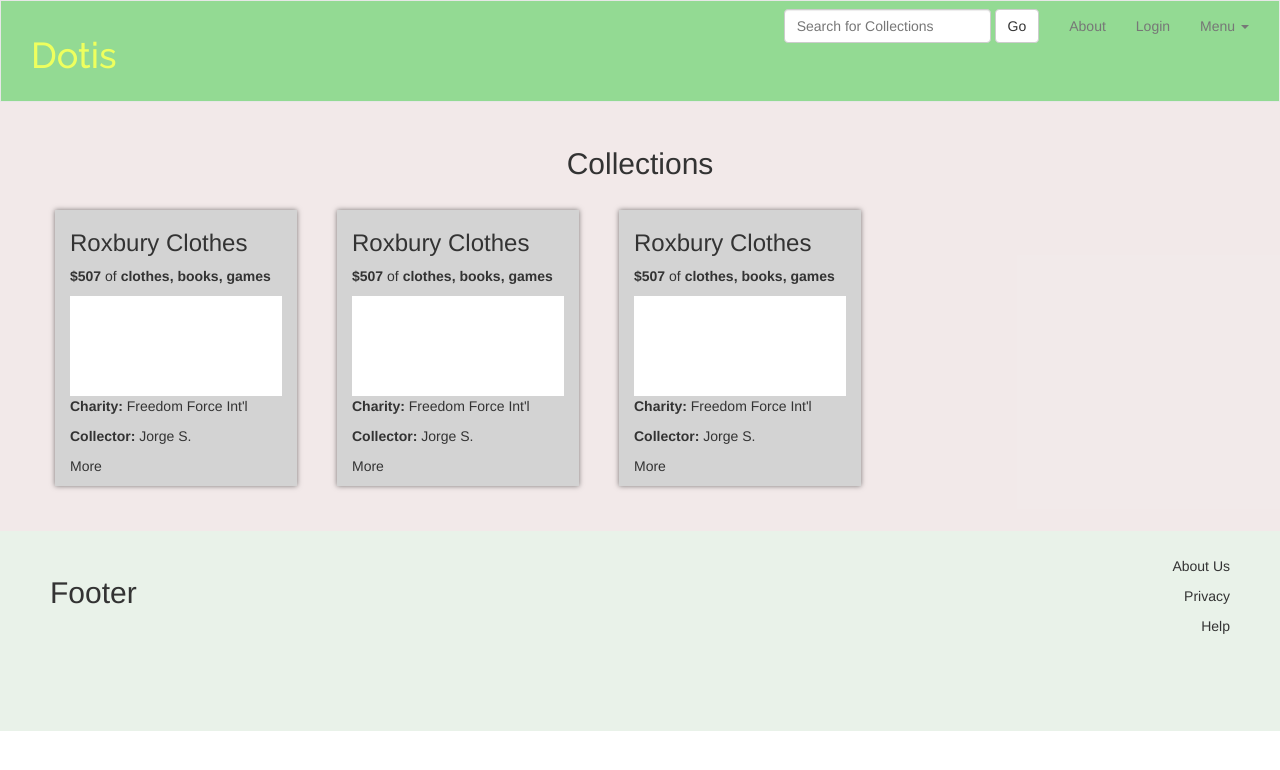
After one commit to wilsonqin/dotis, a Python web app: template templates/collections.html in a window 1280 px wide. The commit adds this page. Shown: the top 770 px of the page. Run offline with Jinja, Linux system fonts and the light colour scheme; the template is opened without the code that fills it, so the values that code supplies are empty; some libraries are stand-ins or nearby versions.

Commit message:
collections.html + css tweaks

```diff
--- a/app/urls.py
+++ b/app/urls.py
@@ -13,4 +13,5 @@ urlpatterns = patterns('',
     url(r'^admin/', include(admin.site.urls)),
     url(r'^index', views.index, name='index'),
     url(r'^login', views.login, name='login'),
+    url(r'^browse', views.browse, name='browse'),
 )
--- a/app/views.py
+++ b/app/views.py
@@ -7,6 +7,10 @@ import json
 def index(request):
   context = {'title': 'adsfsa', 'redirect_url': request.path}
   return render(request, 'index.html', context)
+
+def browse(request):
+  context = {}
+  return render(request, 'collections.html', context)
 
 def login(request):
   context = {
--- a/static/css/main.css
+++ b/static/css/main.css
@@ -3,6 +3,7 @@
 .navbar-default {
 	margin-bottom: 0;
 	background-color: #93da93;
+	border-radius: 0;
 }
 .navbar-brand {
 	font-family: Raleway;
@@ -65,6 +66,12 @@ section.users {
 	background-color: rgba(45,45,128, .1);
 	padding: 25px 50px;
 }
+.users h2 {
+	text-align: center;
+}
+.collections h2 {
+	text-align: center;
+}
 .users .row .col-xs-4 {
 	box-shadow: 0 0 5px rgba(0,0,0,.5);
 	margin: 20px;
--- a/templates/base.html
+++ b/templates/base.html
@@ -43,7 +43,7 @@
             <button type="submit" class="btn btn-default">Go</button>
             </form></li>
             <li><a href="#">About</a></li>
-            <li><a href="#">Login</a></li>
+            <li><a href="login">Login</a></li>
             <li class="dropdown">
               <a href="#" class="dropdown-toggle" data-toggle="dropdown">Menu <span class="caret"></span></a>
               <ul class="dropdown-menu" role="menu">
@@ -51,7 +51,7 @@
                 <li><a href="#">Another action</a></li>
                 <li><a href="#">Something else here</a></li>
                 <li class="divider"></li>
-                <li><a href="#">Separated link</a></li>
+                <li><a href="#">Sign out</a></li>
               </ul>
             </li>
           </ul>
--- /dev/null
+++ b/templates/collections.html
@@ -0,0 +1,36 @@
+{% extends "base.html" %}
+{% block style %}<link href="{{ STATIC_URL }}css/collections.css" rel="stylesheet"/>{% endblock %}
+{% block title %}Browse Collections{% endblock %}
+{% block content %}
+<section class="collections">
+		<div class="contain">
+		<h2>Collections</h2>
+			<div class="row">
+			<div class="col-sm-4">
+				<h3>Roxbury Clothes</h3>
+				<p><b>$507</b> of <b>clothes, books, games</b></p>
+				<div class="sm-map"></div>
+				<p class="charity"><b>Charity: </b>Freedom Force Int'l</p>
+				<p class="collector"><b>Collector: </b>Jorge S.</p>
+				<p class="more">More</p>
+			</div>
+			<div class="col-sm-4">
+				<h3>Roxbury Clothes</h3>
+				<p><b>$507</b> of <b>clothes, books, games</b></p>
+				<div class="sm-map"></div>
+				<p class="charity"><b>Charity: </b>Freedom Force Int'l</p>
+				<p class="collector"><b>Collector: </b>Jorge S.</p>
+				<p class="more">More</p>
+			</div>
+			<div class="col-sm-4">
+				<h3>Roxbury Clothes</h3>
+				<p><b>$507</b> of <b>clothes, books, games</b></p>
+				<div class="sm-map"></div>
+				<p class="charity"><b>Charity: </b>Freedom Force Int'l</p>
+				<p class="collector"><b>Collector: </b>Jorge S.</p>
+				<p class="more">More</p>
+			</div>
+			</div>
+			</div>
+		</section>
+{% endblock %}
--- a/templates/index.html
+++ b/templates/index.html
@@ -12,6 +12,7 @@
 		</section>
 		<section class="collections">
 		<div class="contain">
+		<h2>Collections</h2>
 			<div class="row">
 			<div class="col-sm-4">
 				<h3>Roxbury Clothes</h3>
@@ -38,10 +39,12 @@
 				<p class="more">More</p>
 			</div>
 			</div>
+			<h2><a href="collections">More</a></h2>
 			</div>
 		</section>
 		<section class="users">
 		<div class="contain">
+		<h2>Donors</h2>
 		<div class="row">
 			<div class="col-xs-4">
 				<div class="img"><img src=""></div>
@@ -62,6 +65,7 @@
 				<p>56 miles driven to collect 23 collections Roxbury, MA</p>
 			</div>
 			</div>
+			<h2><a href="users">More</a></h2>
 			</div>
 		</section>
 {% endblock %}
```
Also changed, not shown: templates/login.html (+7 -7 lines), templates/login2.html (deleted, +0 -47 lines), static/css/login.css (line endings or trailing spaces).
